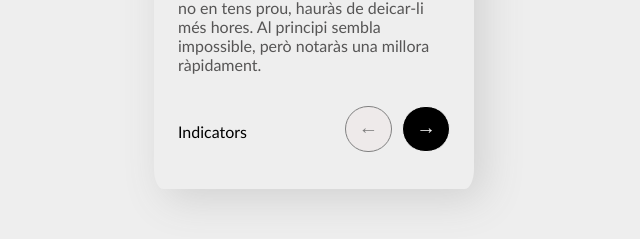
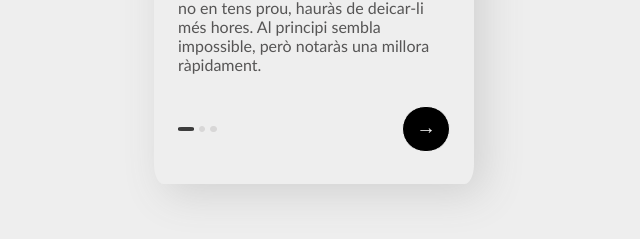
Before and after one commit to danilly7/s5onboardingDigital-react, a React (Vite) app: page / in a window 1280 px wide. Shown: the part 523-762 px from the top of the page, without its empty margins (326-966 px from the left). Built offline with nearby package versions, Linux system fonts and the light colour scheme.

Commit message:
Exercici 4

```diff
--- /dev/null
+++ b/src/components/ButtonNext.jsx
@@ -0,0 +1,12 @@
+import PropTypes from 'prop-types';
+import styles from './Buttons.module.css';
+
+export const ButtonNext = ({ onNext }) => {
+    return (
+        <button className={styles.buttonNext} onClick={onNext}>→</button>
+    );
+};
+
+ButtonNext.propTypes = {
+    onNext: PropTypes.func.isRequired,
+};
--- /dev/null
+++ b/src/components/ButtonPrevious.jsx
@@ -0,0 +1,12 @@
+import PropTypes from 'prop-types';
+import styles from './Buttons.module.css';
+
+export const ButtonPrevious = ({ onPrevious }) => {
+    return (
+        <button className={styles.buttonPrevious} onClick={onPrevious}>←</button>
+    );
+};
+
+ButtonPrevious.propTypes = {
+    onPrevious: PropTypes.func.isRequired,
+};
--- a/src/components/Buttons.jsx
+++ /dev/null
@@ -1,16 +0,0 @@
-import PropTypes from 'prop-types';
-import styles from './Buttons.module.css';
-
-export const Buttons = ({ onNext, onPrevious }) => {
-    return (
-        <div className={styles.buttonContainer}>
-            <button className={styles.buttonPrev} onClick={onPrevious}>←</button>
-            <button className={styles.buttonNext} onClick={onNext}>→</button>
-        </div>
-    );
-};
-
-Buttons.propTypes = {
-    onNext: PropTypes.func.isRequired,
-    onPrevious: PropTypes.func.isRequired,
-};
--- a/src/components/Buttons.module.css
+++ b/src/components/Buttons.module.css
@@ -1,9 +1,4 @@
-.buttonContainer {
-    display: flex;
-    gap: 10px;
-}
-
-.buttonPrev {
+.buttonPrevious {
     display: flex;
     align-items: center;
     justify-content: center;
@@ -15,10 +10,10 @@
     color: #808080;
     font-size: 1.5em;
     font-family: Monospace;
-    background-color: #efebebf4;
+    background-color: #e7e1e1c3;
 }
 
-.buttonPrev:hover {
+.buttonPrevious:hover {
     box-shadow: 10px 10px 40px #d1d1d1;
     background-color: whitesmoke;
     border: 1px solid rgba(0, 0, 0, 0.559);
--- a/src/components/Card.jsx
+++ b/src/components/Card.jsx
@@ -1,8 +1,11 @@
 import styles from './Card.module.css';
 import { tutorialData } from "../data/tutorialData";
 import { useState } from 'react';
-import { Buttons } from "./Buttons";
-
+import { ButtonNext } from './ButtonNext';
+import { ButtonPrevious } from './ButtonPrevious';
+import { IndicatorCurrent } from './IndicatorCurrent';
+import { IndicatorNext } from './IndicatorNext';
+import { IndicatorPrevious } from './IndicatorPrevious';
 
 export const Card = () => {
 
@@ -23,7 +26,6 @@ export const Card = () => {
     };
 
     const currentCardData = tutorialData[step];
-    console.log("card current", currentCardData);
 
     return (
         <section className={styles.card}>
@@ -43,17 +45,42 @@ export const Card = () => {
                     <span>{currentCardData.description}</span>
                 </div>
             </div>
-            <div className={styles.cardButtonsSection}>
-                <div className={styles.cardIndicators}>
-                <p>Indicators</p>
+
+            {step === 0 ? (
+                <div className={styles.cardButtonsIndicatorsSection}>
+                    <div className={styles.cardIndicators}>
+                        <IndicatorCurrent />
+                        <IndicatorNext onNext={handleClickNext} />
+                        <IndicatorNext step={2} onNext={handleClickNext} />
+                    </div>
+                    <div className={styles.cardButtons}>
+                        <ButtonNext onNext={handleClickNext} />
+                    </div>
                 </div>
-                <div className={styles.cardButtons}>
-                    <Buttons onNext={handleClickNext} onPrevious={handleClickPrevious} />
+            ) : step === 1 ? (
+                <div className={styles.cardButtonsIndicatorsSection}>
+                    <div className={styles.cardIndicators}>
+                        <IndicatorPrevious onPrevious={handleClickPrevious} />
+                        <IndicatorCurrent />
+                        <IndicatorNext onNext={handleClickNext} />
+                    </div>
+                    <div className={styles.cardButtons}>
+                        <ButtonPrevious onPrevious={handleClickPrevious} />
+                        <ButtonNext onNext={handleClickNext} />
+                    </div>
                 </div>
-            </div>
-
-
-
-        </section>
+            ) : (
+                <div className={styles.cardButtonsIndicatorsSection}>
+                    <div className={styles.cardIndicators}>
+                        <IndicatorPrevious step={0} onPrevious={handleClickPrevious} />
+                        <IndicatorPrevious onPrevious={handleClickPrevious} />
+                        <IndicatorCurrent />
+                    </div>
+                    <div className={styles.cardButtons}>
+                        <ButtonPrevious onPrevious={handleClickPrevious} />
+                    </div>
+                </div>
+            )}
+        </section >
     );
 };
--- a/src/components/Card.module.css
+++ b/src/components/Card.module.css
@@ -1,4 +1,4 @@
-body{
+body {
     font-family: Calibri, 'Gill Sans', 'Gill Sans MT', 'Trebuchet MS', sans-serif;
 }
 
@@ -18,7 +18,7 @@ body{
     display: flex;
     flex-direction: row;
     height: 25rem;
-    width:auto;
+    width: auto;
     border-top-left-radius: 3%;
     border-top-right-radius: 3%;
 }
@@ -44,7 +44,7 @@ body{
     color: rgb(86, 85, 85);
 }
 
-.cardButtonsSection {
+.cardButtonsIndicatorsSection {
     padding: 2rem 1.5rem;
     display: flex;
     flex-direction: row;
@@ -53,12 +53,16 @@ body{
 
 .cardIndicators {
     display: flex;
-    flex-direction: column;
-    align-content: flex-start;
+    flex-direction: row;
+    gap: 5px;
+    justify-content: flex-start;
+    align-items: center;
 }
 
 .cardButtons {
     display: flex;
-    flex-direction: column;
+    gap: 10px;
+    flex-direction: row;
     align-content: flex-end;
+    justify-content: center;
 }
--- /dev/null
+++ b/src/components/IndicatorCurrent.jsx
@@ -0,0 +1,7 @@
+import styles from './Indicators.module.css'
+
+export const IndicatorCurrent = () => {
+    return (
+        <button className={styles.longIndicator}></button>
+    );
+};
--- /dev/null
+++ b/src/components/IndicatorNext.jsx
@@ -0,0 +1,21 @@
+import PropTypes from 'prop-types';
+import styles from './Indicators.module.css'
+
+export const IndicatorNext = ({ step, onNext }) => {
+    const handleClickNextIndicator = () => {
+        if (step !== undefined) {
+            onNext(step);
+        } else {
+            onNext();
+        }
+    };
+
+    return (
+        <button className={styles.circleIndicator} onClick={handleClickNextIndicator}></button>
+    );
+};
+
+IndicatorNext.propTypes = {
+    onNext: PropTypes.func.isRequired,
+    step: PropTypes.number,
+};
--- /dev/null
+++ b/src/components/IndicatorPrevious.jsx
@@ -0,0 +1,21 @@
+import PropTypes from 'prop-types';
+import styles from './Indicators.module.css'
+
+export const IndicatorPrevious = ({ step, onPrevious }) => {
+    const handleClickPreviousIndicator = () => {
+        if (step !== undefined) {
+            onPrevious(step);
+        } else {
+            onPrevious();
+        }
+    };
+
+    return (
+        <button className={styles.circleIndicator} onClick={handleClickPreviousIndicator}></button>
+    );
+};
+
+IndicatorPrevious.propTypes = {
+    onPrevious: PropTypes.func.isRequired,
+    step: PropTypes.number,
+};
--- /dev/null
+++ b/src/components/Indicators.module.css
@@ -0,0 +1,32 @@
+.circleIndicator {
+    display: flex;
+    width: 0.4rem;
+    height: 0.4rem;
+    background-color: #d8d7d7;
+    border: 1px solid #d8d7d7;
+    border-radius: 50%;
+    margin: 0;
+    padding: 0;
+    justify-content: center;
+    align-items: center;
+}
+
+.longIndicator {
+    display: flex;
+    width: 1rem;
+    height: 0.3rem;
+    background-color: rgb(60, 60, 60);
+    border: 1px solid rgb(60, 60, 60);
+    border-radius: 25%;
+    margin: 0;
+    padding: 0;
+    justify-content: center;
+    align-items: center;
+}
+
+.circleIndicator:hover {
+    box-shadow: 10px 10px 40px #d1d1d1;
+    background-color: rgb(60, 60, 60);
+    border: 1px solid transparent(0, 0, 0, 0.559);
+    cursor: pointer;
+}
```
